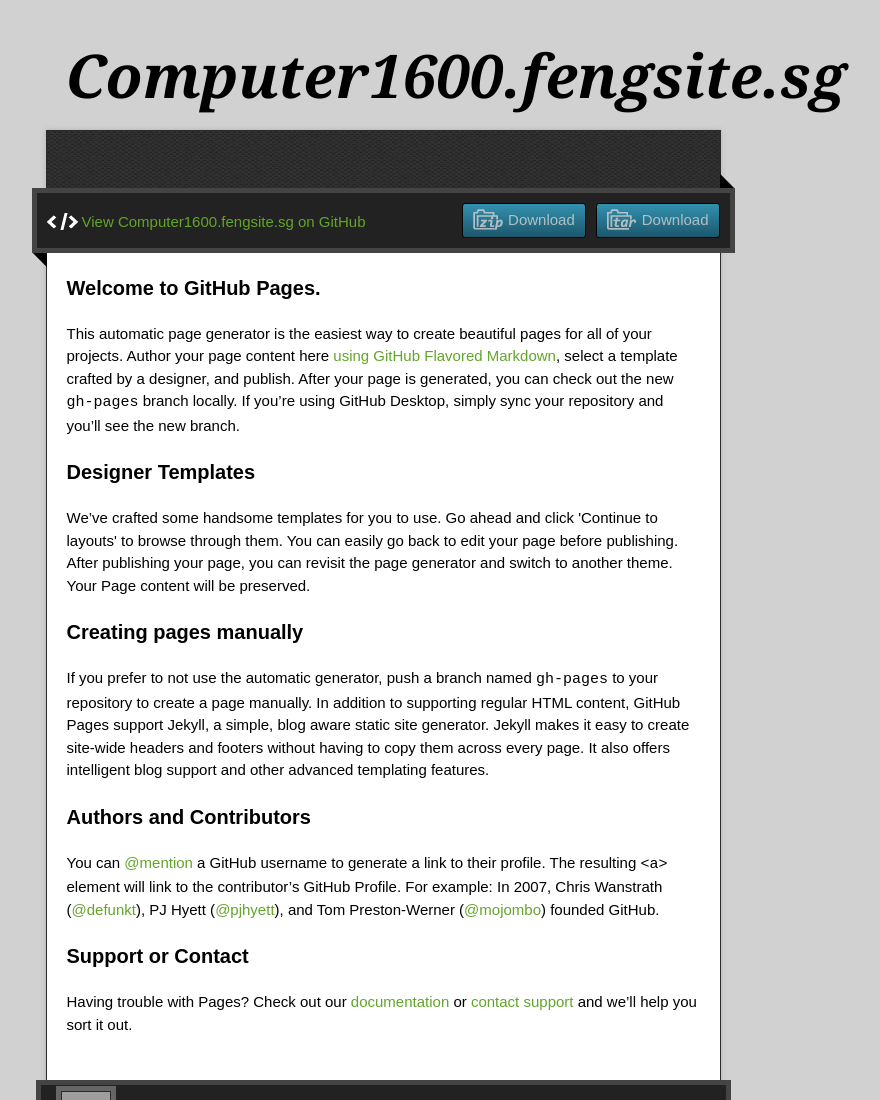
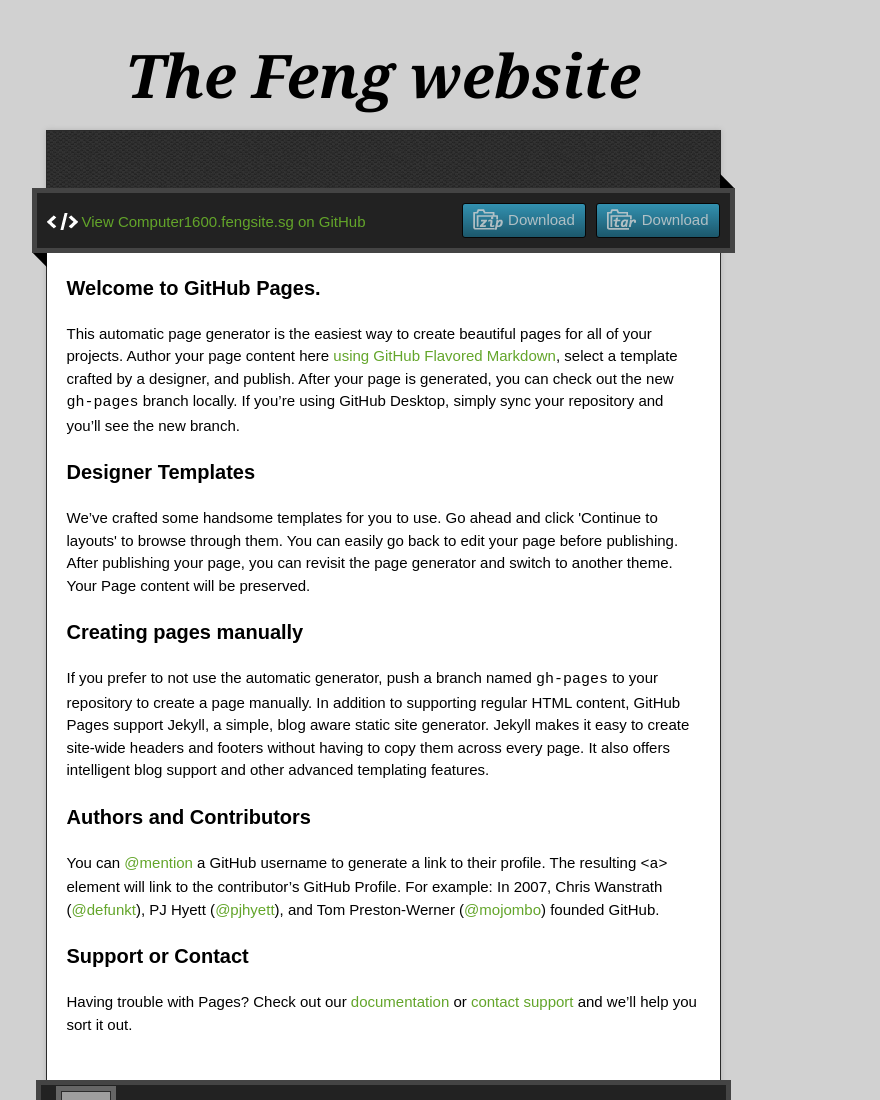
Before and after one commit to computer1600/computer1600.Fengsite.sg, a plain HTML site: page index.html in a window 1280 px wide. Shown: the top 1100 px of the page, without its empty margins (257-1137 px from the left). Drawn offline with nearby package versions, Linux system fonts and the light colour scheme; grey boxes are pictures that could not be loaded.

Commit message:
Line 25
"edited the "feng website"

```diff
--- a/index.html
+++ b/index.html
@@ -22,7 +22,7 @@
 
   <div class="wrapper">
     <header>
-      <h1 class="title">Computer1600.fengsite.sg</h1>
+      <h1 class="title">The Feng website</h1>
     </header>
     <div id="container">
       <p class="tagline"></p>
```
